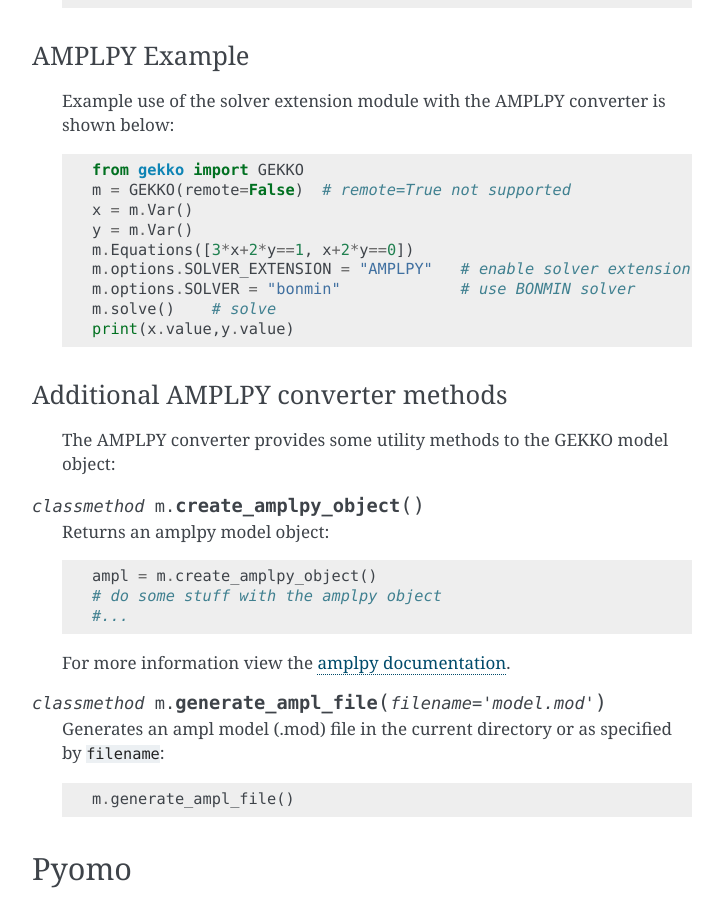
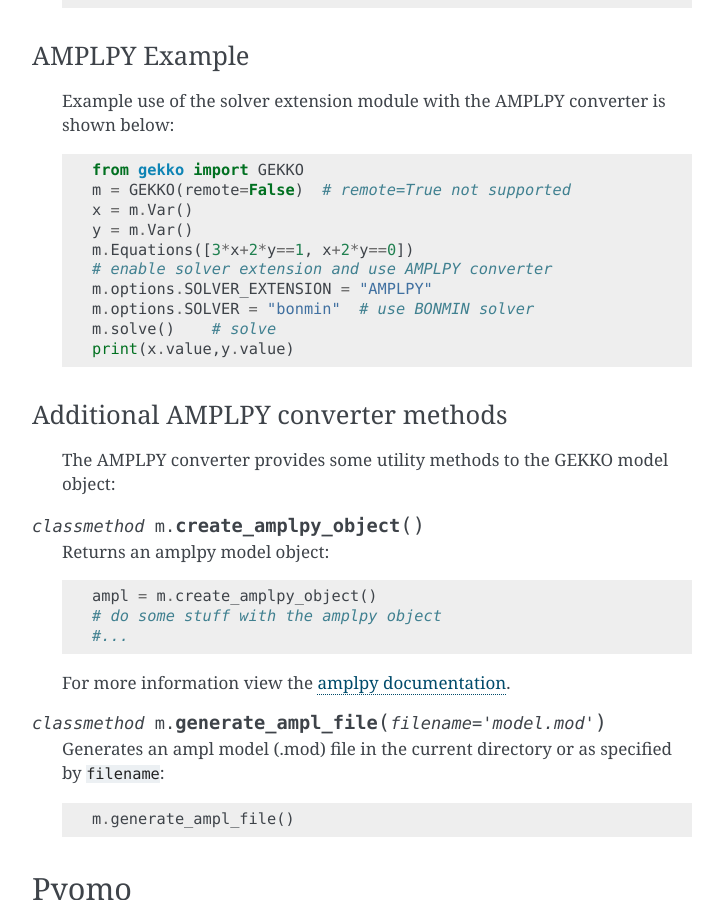
Before and after one commit to BYU-PRISM/GEKKO, a Sphinx documentation site: the page built from docs/solver_extension.rst, in a window 1280 px wide and 900 px high, scrolled down 1588 px. Shown: the whole window, without its empty margins (388-1111 px from the left). Built offline with Sphinx 7.4.7, drawn with Linux system fonts in a browser that asks for light colours; some of the changed text lies outside the part shown.

Commit message:
switch to inline comments to prevent overflow

```diff
--- a/docs/solver_extension.rst
+++ b/docs/solver_extension.rst
@@ -82,8 +82,9 @@
         x = m.Var()
         y = m.Var()
         m.Equations([3*x+2*y==1, x+2*y==0])
-        m.options.SOLVER_EXTENSION = "AMPLPY"   # enable solver extension and use AMPLPY converter
-        m.options.SOLVER = "bonmin"             # use BONMIN solver
+        # enable solver extension and use AMPLPY converter
+        m.options.SOLVER_EXTENSION = "AMPLPY"
+        m.options.SOLVER = "bonmin"  # use BONMIN solver
         m.solve()    # solve
         print(x.value,y.value)
 
@@ -147,8 +148,9 @@
         x = m.Var()
         y = m.Var()
         m.Equations([3*x+2*y==1, x+2*y==0])
-        m.options.SOLVER_EXTENSION = "PYOMO"   # enable solver extension and use Pyomo converter
-        m.options.SOLVER = "cbc"               # use CBC solver
+        # enable solver extension and use Pyomo converter
+        m.options.SOLVER_EXTENSION = "PYOMO"
+        m.options.SOLVER = "cbc"  # use CBC solver
         m.solve()    # solve
         print(x.value,y.value)
 
```
